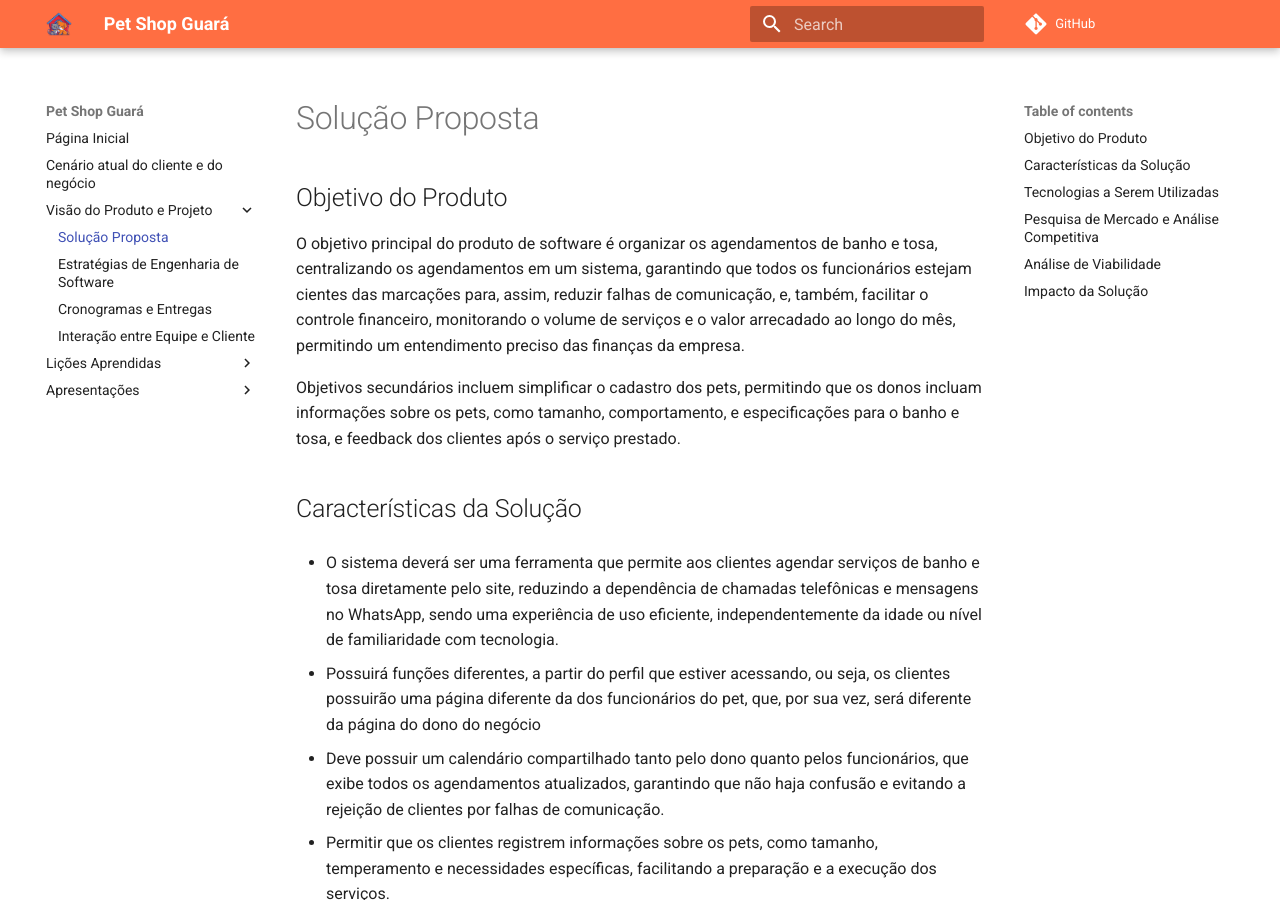
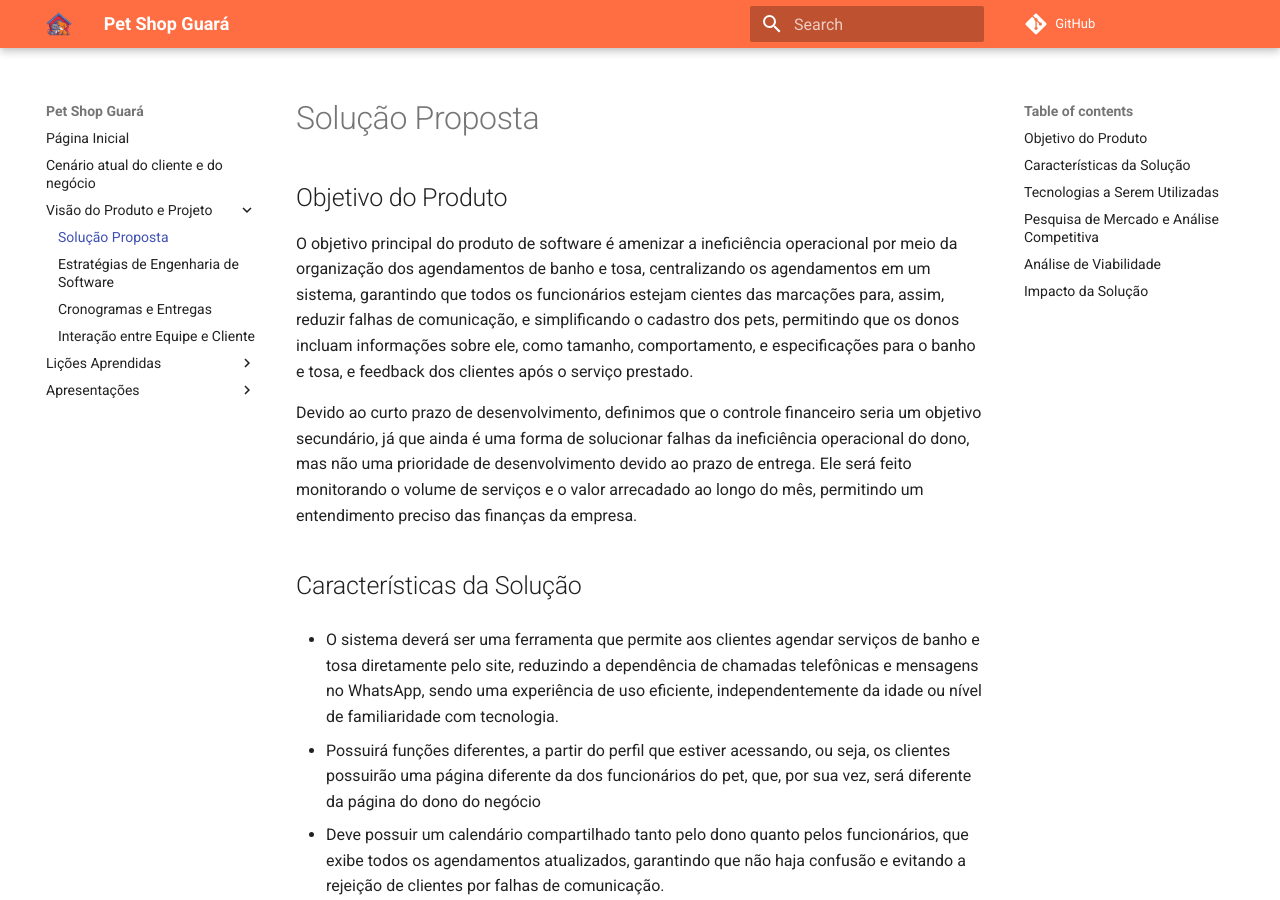
Before and after one commit to mdsreq-fga-unb/2024.2-T03-PetShopGuara, an MkDocs documentation site: the page built from docs/VisãoProduto/Solucao.md, in a window 1280 px wide and 900 px high. Built offline with MkDocs 1.6.1 and Material for MkDocs 9.7.7, drawn with Linux system fonts in a browser that asks for light colours; comment, search, counter and statistics services are not loaded.

Commit message:
docs: changing the solution

```diff
--- a/docs/VisãoProduto/Solucao.md
+++ b/docs/VisãoProduto/Solucao.md
@@ -2,9 +2,9 @@
 
 ## Objetivo do Produto
 
-O objetivo principal do produto de software é organizar os agendamentos de banho e tosa, centralizando os agendamentos em um sistema, garantindo que todos os funcionários estejam cientes das marcações para, assim, reduzir falhas de comunicação, e, também, facilitar o controle financeiro, monitorando o volume de serviços e o valor arrecadado ao longo do mês, permitindo um entendimento preciso das finanças da empresa.
+O objetivo principal do produto de software é amenizar a ineficiência operacional por meio da organização dos agendamentos de banho e tosa, centralizando os agendamentos em um sistema, garantindo que todos os funcionários estejam cientes das marcações para, assim, reduzir falhas de comunicação, e simplificando o cadastro dos pets, permitindo que os donos incluam informações sobre ele, como tamanho, comportamento, e especificações para o banho e tosa, e feedback dos clientes após o serviço prestado.
 
-Objetivos secundários incluem simplificar o cadastro dos pets, permitindo que os donos incluam informações sobre os pets, como tamanho, comportamento, e especificações para o banho e tosa, e feedback dos clientes após o serviço prestado.
+Devido ao curto prazo de desenvolvimento, definimos que o controle financeiro seria um objetivo secundário, já que ainda é uma forma de solucionar falhas da ineficiência operacional do dono, mas não uma prioridade de desenvolvimento devido ao prazo de entrega. Ele será feito monitorando o volume de serviços e o valor arrecadado ao longo do mês, permitindo um entendimento preciso das finanças da empresa.
 
 
 ## Características da Solução
```
